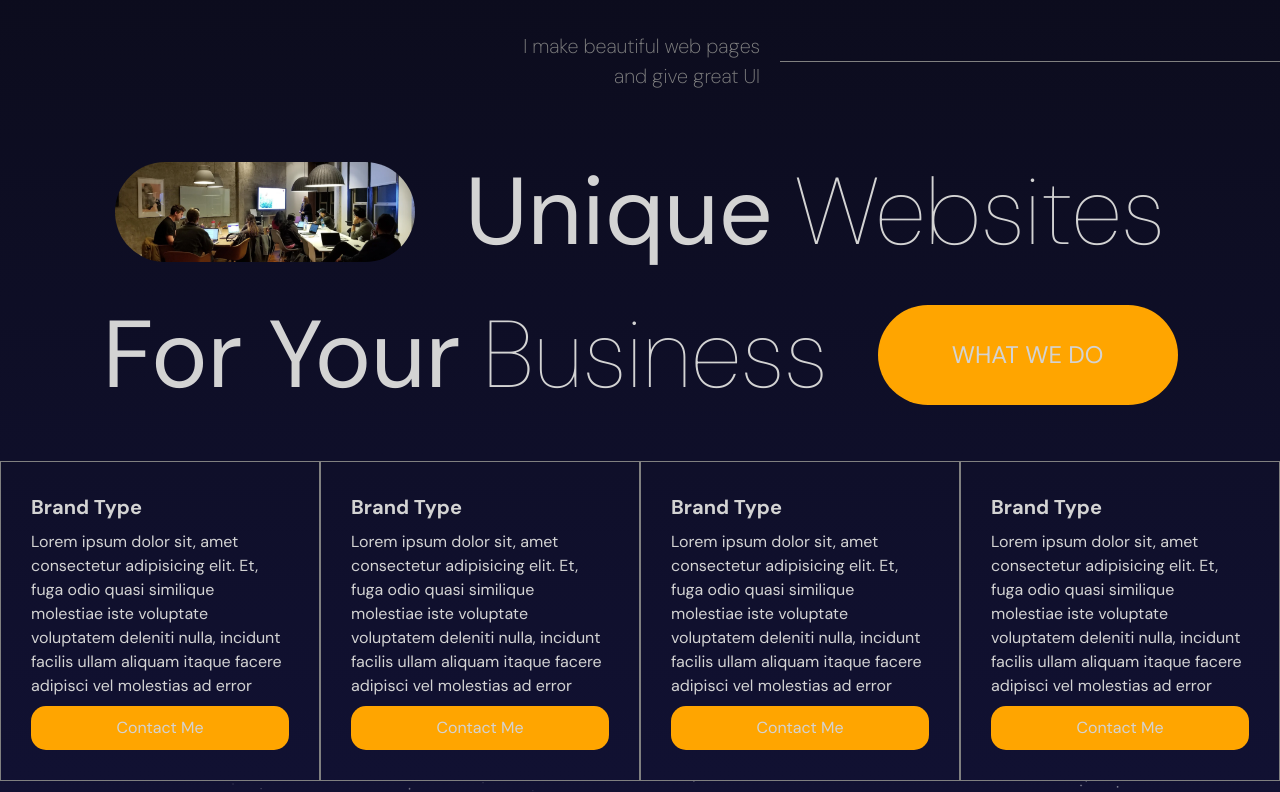
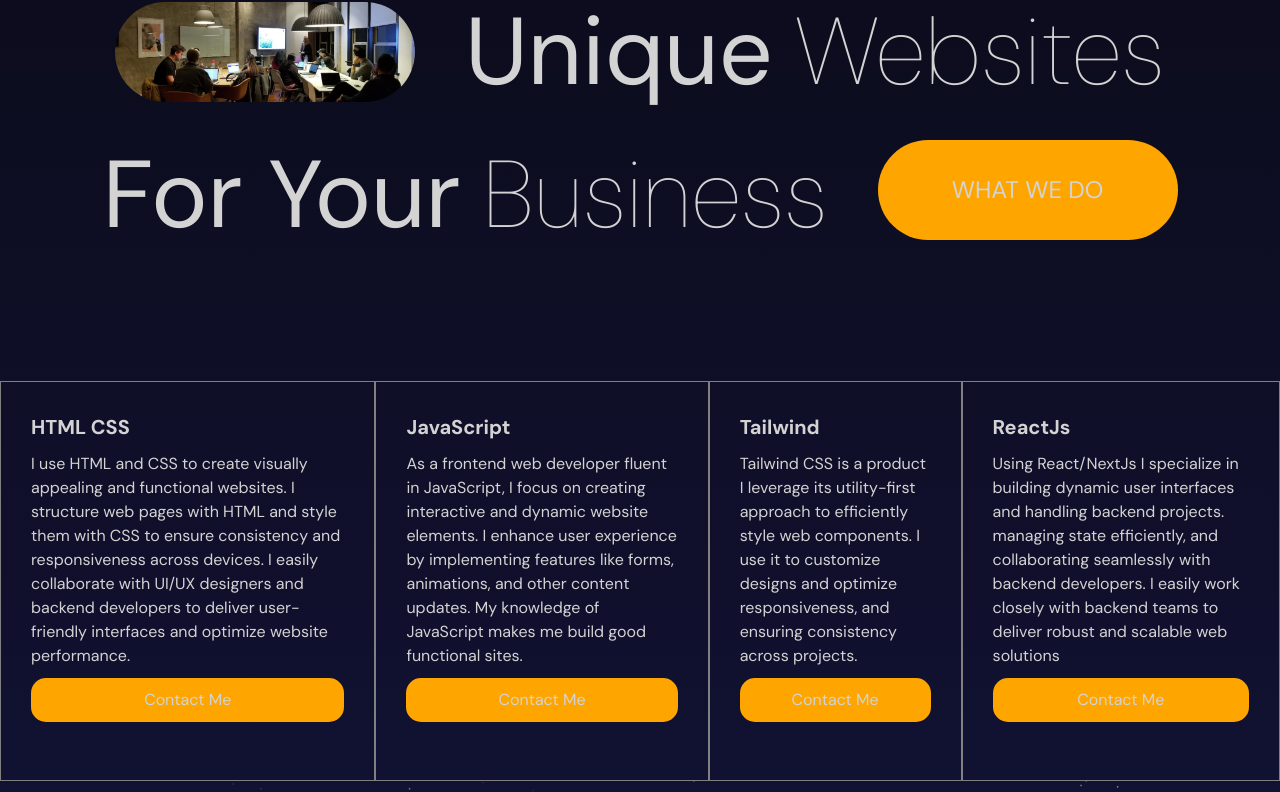
Before and after one commit to CakeZaddy/Sulaimon-Omotosho, a React (Vite) app: page / in a window 1280 px wide. Shown: the part 1619-2411 px from the top of the page. Built offline with nearby package versions, Linux system fonts and the light colour scheme.

Commit message:
Edited to fit my profile

```diff
--- a/src/Components/Contact/Contact.jsx
+++ b/src/Components/Contact/Contact.jsx
@@ -35,10 +35,10 @@ const Contact = () => {
           <h2>Mail</h2>
           <span>susudef2u@gmail.com</span>
         </motion.div>
-        <motion.div variants={variants} className='item'>
+        {/* <motion.div variants={variants} className='item'>
           <h2>Address</h2>
           <span>That street, Lagos. Nigeria</span>
-        </motion.div>
+        </motion.div> */}
         <motion.div variants={variants} className='item'>
           <h2>Phone</h2>
           <span>+234 903 519 8024</span>
--- a/src/Components/Hero/Hero.jsx
+++ b/src/Components/Hero/Hero.jsx
@@ -52,8 +52,12 @@ const Hero = () => {
           <motion.h2 variants={textVariants}>SULAIMON OMOTOSHO</motion.h2>
           <motion.h1 variants={textVariants}>Web Developer</motion.h1>
           <motion.div variants={textVariants} className='buttons'>
-            <motion.button variants={textVariants}>Latest Works</motion.button>
-            <motion.button variants={textVariants}>Contact Me</motion.button>
+            <motion.button variants={textVariants}>
+              <a href='#Portfolio'>Latest Works</a>
+            </motion.button>
+            <motion.button variants={textVariants}>
+              <a href='#Contact'>Contact Me</a>
+            </motion.button>
           </motion.div>
           <motion.img
             src='/scroll.png'
@@ -69,7 +73,7 @@ const Hero = () => {
         initial='initial'
         animate='animate'
       >
-        <p>FrontEnd Technical Writer Cake Decorator</p>
+        <p>FrontEnd Web Developer Technical Writer Cake Decorator</p>
       </motion.div>
       <div className='imageContainer'>
         {/* <div className='image'> */}
--- a/src/Components/Portfolio/Portfolio.jsx
+++ b/src/Components/Portfolio/Portfolio.jsx
@@ -7,25 +7,29 @@ const items = [
     id: 1,
     title: 'React Web App',
     img: 'https://images.pexels.com/photos/14386546/pexels-photo-14386546.jpeg?auto=compress&cs=tinysrgb&w=600&lazy=load',
-    desc: '   Lorem ipsum dolor sit amet, consectetur adipisicing elit. Minus provident voluptatum veniam excepturi!',
+    desc: 'Crafted by me, this web food app offers a seamless dining experience. From concept to execution, I meticulously designed and developed every aspect to ensure smooth navigation, effortless ordering, and delightful dining.',
+    slug: 'https://buy-food.vercel.app/',
   },
   {
     id: 2,
     title: 'Next.js Blog',
     img: 'https://images.pexels.com/photos/11001424/pexels-photo-11001424.jpeg?auto=compress&cs=tinysrgb&w=600&lazy=load',
-    desc: '   Lorem ipsum dolor sit amet, consectetur adipisicing elit. Minus provident voluptatum veniam excepturi!',
+    desc: 'Presenting this sleek blog site, meticulously crafted by me. From design to development, I ensured that every detail fosters an immersive reading experience. Dive in and discover the power of storytelling on this platform.',
+    slug: 'https://kleen-kodah-xaeh.vercel.app/',
   },
   {
     id: 3,
     title: 'Portfolio Page',
     img: 'https://images.pexels.com/photos/3545778/pexels-photo-3545778.jpeg?auto=compress&cs=tinysrgb&w=600&lazy=load',
-    desc: '   Lorem ipsum dolor sit amet, consectetur adipisicing elit. Minus provident voluptatum veniam excepturi!',
+    desc: 'Step into the spotlight with the portfolio page I handcrafted for a client. Every element, meticulously designed and executed, highlights their unique talents and accomplishments. Dive in and experience the magic of their story unfolding',
+    slug: 'https://layo.vercel.app/',
   },
   {
     id: 4,
     title: '3D Web Page',
     img: 'https://images.pexels.com/photos/14386546/pexels-photo-14386546.jpeg?auto=compress&cs=tinysrgb&w=600&lazy=load',
-    desc: '   Lorem ipsum dolor sit amet, consectetur adipisicing elit. Minus provident voluptatum veniam excepturi!',
+    desc: 'Enter the immersive realm of this 3D web page, meticulously sculpted to captivate and engage. Every detail, painstakingly crafted, invites users to explore a world where creativity knows no bounds. Step into the future of web design and experience the extraordinary.',
+    slug: 'https://3d-portfolio-eight-sigma.vercel.app/',
   },
 ]
 
--- a/src/Components/Services/Services.jsx
+++ b/src/Components/Services/Services.jsx
@@ -39,12 +39,12 @@ const Services = () => {
         animate={isInView && 'animate'}
         ref={ref}
       >
-        <motion.div className='textContainer' variants={variants}>
+        {/* <motion.div className='textContainer' variants={variants}>
           <p>
             I make beautiful web pages <br /> and give great UI
           </p>
           <hr />
-        </motion.div>
+        </motion.div> */}
         <motion.div className='titleContainer' variants={variants}>
           <div className='title'>
             <img src='/people.webp' alt='' />
@@ -67,53 +67,64 @@ const Services = () => {
             className='box'
             whileHover={{ backgroundColor: 'lightgray', color: 'black' }}
           >
-            <h2>Brand Type</h2>
+            <h2>HTML CSS</h2>
             <p>
-              Lorem ipsum dolor sit, amet consectetur adipisicing elit. Et, fuga
-              odio quasi similique molestiae iste voluptate voluptatem deleniti
-              nulla, incidunt facilis ullam aliquam itaque facere adipisci vel
-              molestias ad error
+              I use HTML and CSS to create visually appealing and functional
+              websites. I structure web pages with HTML and style them with CSS
+              to ensure consistency and responsiveness across devices. I easily
+              collaborate with UI/UX designers and backend developers to deliver
+              user-friendly interfaces and optimize website performance.
             </p>
-            <button>Contact Me</button>
+            <button>
+              <a href='#Contact'>Contact Me</a>
+            </button>
           </motion.div>
           <motion.div
             className='box'
             whileHover={{ backgroundColor: 'lightgray', color: 'black' }}
           >
-            <h2>Brand Type</h2>
+            <h2>JavaScript</h2>
             <p>
-              Lorem ipsum dolor sit, amet consectetur adipisicing elit. Et, fuga
-              odio quasi similique molestiae iste voluptate voluptatem deleniti
-              nulla, incidunt facilis ullam aliquam itaque facere adipisci vel
-              molestias ad error
+              As a frontend web developer fluent in JavaScript, I focus on
+              creating interactive and dynamic website elements. I enhance user
+              experience by implementing features like forms, animations, and
+              other content updates. My knowledge of JavaScript makes me build
+              good functional sites.
             </p>
-            <button>Contact Me</button>
+            <button>
+              <a href='#Contact'>Contact Me</a>
+            </button>
           </motion.div>
           <motion.div
             className='box'
             whileHover={{ backgroundColor: 'lightgray', color: 'black' }}
           >
-            <h2>Brand Type</h2>
+            <h2>Tailwind</h2>
             <p>
-              Lorem ipsum dolor sit, amet consectetur adipisicing elit. Et, fuga
-              odio quasi similique molestiae iste voluptate voluptatem deleniti
-              nulla, incidunt facilis ullam aliquam itaque facere adipisci vel
-              molestias ad error
+              Tailwind CSS is a product I leverage its utility-first approach to
+              efficiently style web components. I use it to customize designs
+              and optimize responsiveness, and ensuring consistency across
+              projects.
             </p>
-            <button>Contact Me</button>
+            <button>
+              <a href='#Contact'>Contact Me </a>{' '}
+            </button>
           </motion.div>
           <motion.div
             className='box'
             whileHover={{ backgroundColor: 'lightgray', color: 'black' }}
           >
-            <h2>Brand Type</h2>
+            <h2>ReactJs </h2>
             <p>
-              Lorem ipsum dolor sit, amet consectetur adipisicing elit. Et, fuga
-              odio quasi similique molestiae iste voluptate voluptatem deleniti
-              nulla, incidunt facilis ullam aliquam itaque facere adipisci vel
-              molestias ad error
+              Using React/NextJs I specialize in building dynamic user
+              interfaces and handling backend projects. managing state
+              efficiently, and collaborating seamlessly with backend developers.
+              I easily work closely with backend teams to deliver robust and
+              scalable web solutions
             </p>
-            <button>Contact Me</button>
+            <button>
+              <a href='#Contact'>Contact Me</a>
+            </button>
           </motion.div>
         </motion.div>
       </motion.div>
--- a/src/Components/Services/services.scss
+++ b/src/Components/Services/services.scss
@@ -22,12 +22,14 @@
         align-self: center;
         text-align: center;
         flex-direction: column;
+        gap: 5px;
       }
 
       @include tablet {
         align-self: center;
         text-align: center;
         flex-direction: column;
+        gap: 5px;
       }
 
       p {
@@ -38,10 +40,14 @@
 
         @include mobile {
           text-align: center;
+
+          font-size: 15px;
         }
 
         @include tablet {
           text-align: center;
+
+          font-size: 15px;
         }
       }
 
@@ -49,6 +55,7 @@
         width: 500px;
         border: none;
         border-top: 0.5px solid gray;
+        margin-bottom: 5px;
 
         @include mobile {
           width: 300px;
@@ -81,13 +88,13 @@
         @include mobile {
           text-align: center;
           flex-direction: column;
-          gap: 20px;
+          gap: 5px;
         }
 
         @include tablet {
           text-align: center;
           flex-direction: column;
-          gap: 20px;
+          gap: 10px;
         }
 
         img {
@@ -126,6 +133,7 @@
           background-color: orange;
           border: none;
           font-size: 24px;
+          margin-bottom: 10px;
 
           @include mobile {
             width: 150px;
@@ -157,12 +165,16 @@
         border: 0.5px solid gray;
         display: flex;
         flex-direction: column;
-        justify-content: space-between;
+        // justify-content: space-between;
+        gap: 10px;
 
         @include mobile {
           border: none;
           align-items: center;
-          gap: 20px;
+          // gap: 20px;
+          padding: 5px;
+        }
+        @include tablet {
           padding: 10px;
         }
 
--- a/src/app.scss
+++ b/src/app.scss
@@ -36,7 +36,12 @@ section {
   }
 }
 @mixin desktop {
-  @media (min-width: 1024px) {
+  @media (min-width: 1024px) and (max-width: 1360px) {
     @content;
   }
 }
+@mixin desktopXL {
+  @media (max-width: 1361px) {
+    @content;
+  }
+}
```
